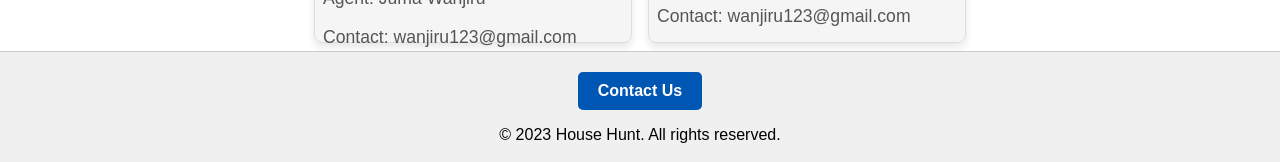
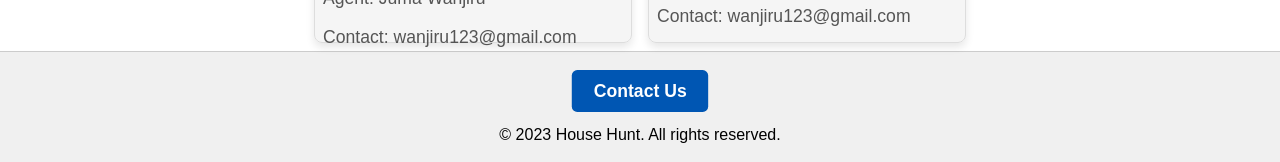
Before and after one commit to martinwakaba/house-hunt, a React (Create React App) app: page / in a window 1280 px wide. In both pictures the pointer is over the link 639 px from the left and 5434 px from the top of the page. Shown: the part 5343-5505 px from the top of the page. Built offline with nearby package versions, Linux system fonts and the light colour scheme; data requests are answered from the project's data file.

Commit message:
contact footer added

```diff
--- a/src/App.css
+++ b/src/App.css
@@ -261,7 +261,7 @@ body {
 }
 .contact-us-button {
   display: inline-block;
-  margin-top: 10px; /* Add margin to separate from social icons */
+  margin-top: 10px;
   padding: 10px 20px;
   background-color: #007bff;
   color: white;
@@ -272,5 +272,6 @@ body {
 }
 
 .contact-us-button:hover {
-  background-color: #0056b3; /* Darker shade on hover */
+  background-color: #0056b3;
+  transform: scale(1.1);
 }
```
